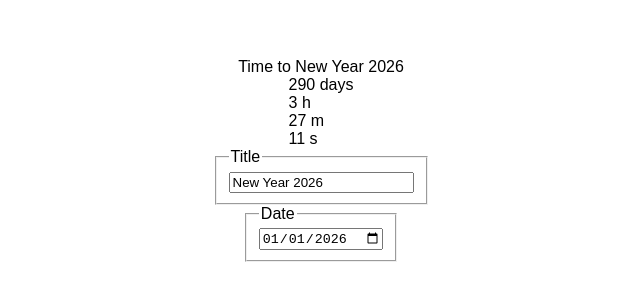
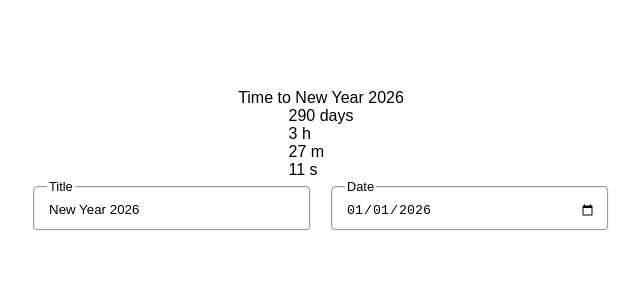
Before and after one commit to patrick-mcgreal-dev/nc-frontend-challenge, an Angular app: page / in a window 1280 px wide. Shown: the part 240-540 px from the top of the page, without its empty margins (319-959 px from the left). Built offline with nearby package versions, Linux system fonts and the light colour scheme.

Commit message:
form styling + collapse

```diff
--- a/src/app/app.component.html
+++ b/src/app/app.component.html
@@ -6,6 +6,7 @@
     <div>{{ deltaTime.minutes }} m</div>
     <div>{{ deltaTime.seconds }} s</div>
   </div>
+  <div class="form">
     <fieldset>
       <legend>Title</legend>
       <input id="eventTitle" [(ngModel)]="eventTitle" (ngModelChange)="saveEvent()" />
@@ -20,6 +21,7 @@
         [min]="minEventDate"
       />
     </fieldset>
+  </div>
 </main>
 
 <router-outlet />
--- a/src/app/app.component.scss
+++ b/src/app/app.component.scss
@@ -12,4 +12,30 @@ main {
   h1 {
     font-size: 6rem;
   }
+
+  fieldset {
+    border-radius: 5px;
+    width: 250px;
+  }
+
+  legend {
+    font-size: 0.8rem;
+    text-align: left;
+  }
+
+  .form {
+    display: flex;
+    flex-wrap: wrap;
+    justify-content: center;
+    gap: 16px;
+  }
+
+  input {
+    border: none;
+    width: 100%;
+  }
+
+  input:focus {
+    outline: none;
+  }
 }
```
Lines whose indentation alone changed are shown as unchanged.
